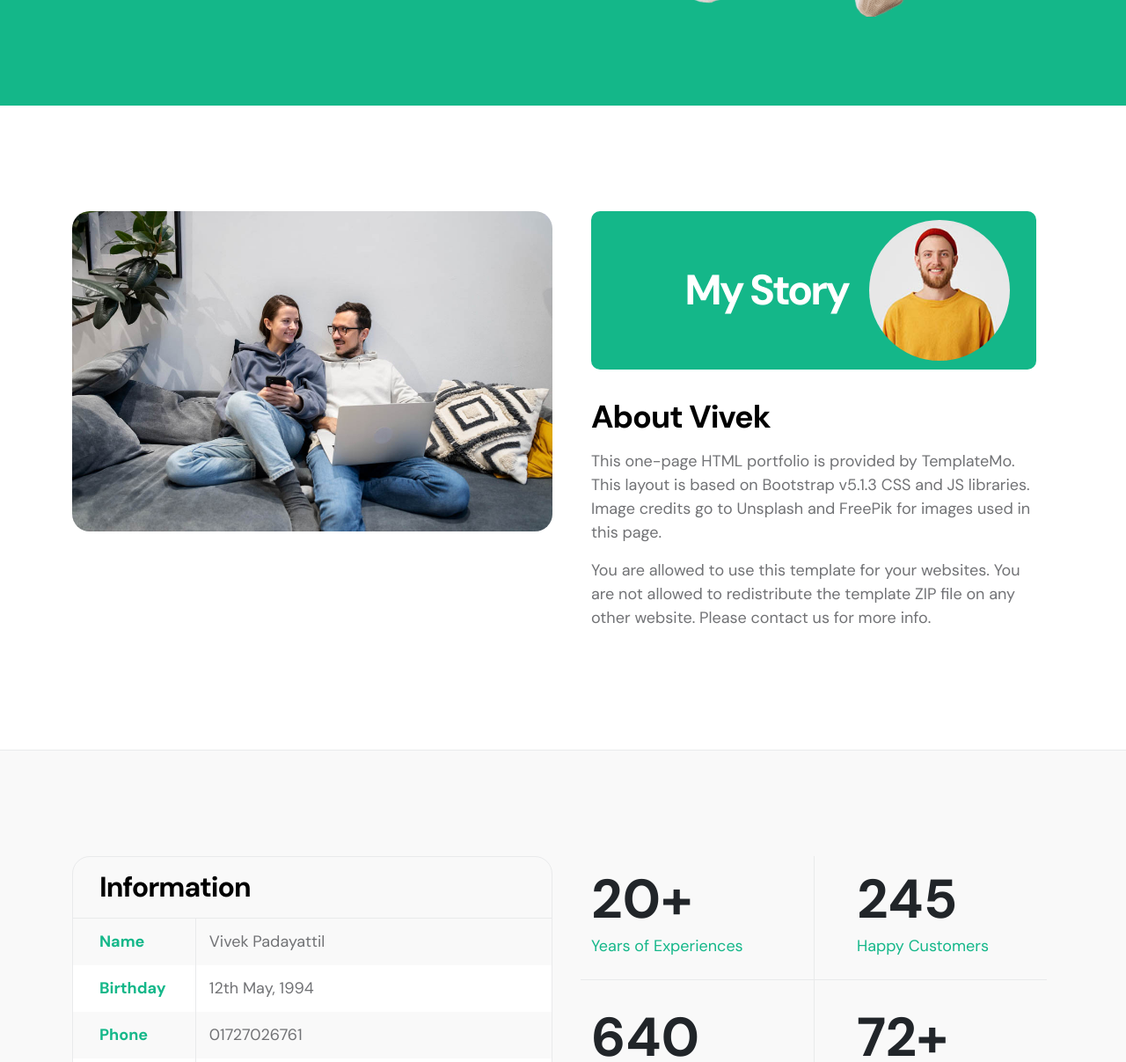
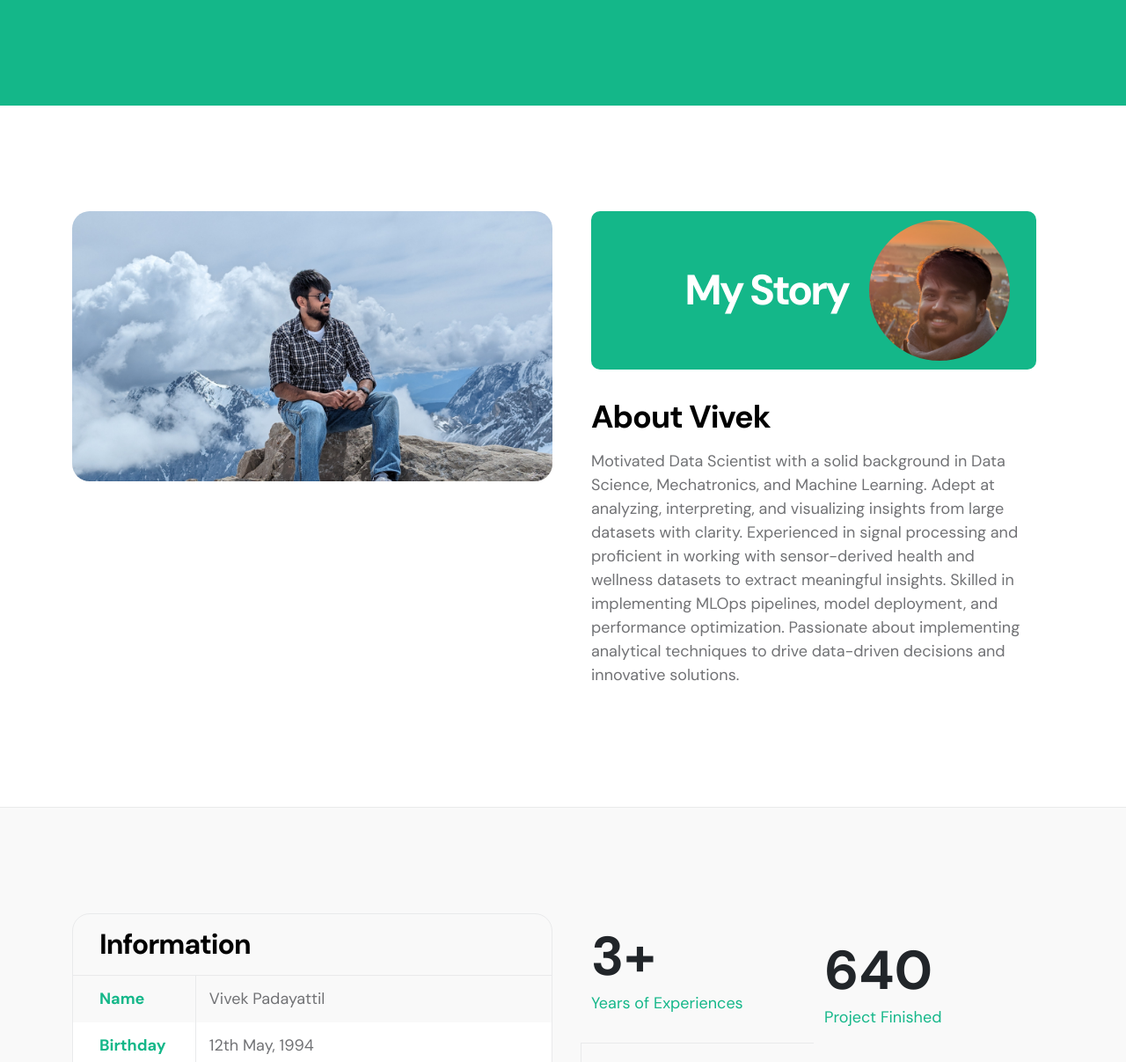
Before and after one commit to vivupadi/vivupadi.github.io, a plain HTML site: page index.html in a window 1280 px wide. Shown: the part 540-1747 px from the top of the page at 88% size. Drawn offline with Linux system fonts and the light colour scheme.

Commit message:
Some edits

```diff
--- a/index.html
+++ b/index.html
@@ -100,19 +100,19 @@ https://templatemo.com/tm-578-first-portfolio
                         <div class="col-lg-7 col-12">
                             <div class="hero-text">
                                 <div class="hero-title-wrap d-flex align-items-center mb-4">
-                                    <img src="images/happy-bearded-young-man.jpg" class="avatar-image avatar-image-large img-fluid" alt="">
+                                    <img src="images/Vivek_smile.jpg" class="avatar-image avatar-image-large img-fluid" alt="">
 
                                     <h1 class="hero-title ms-3 mb-0">Hello there!</h1>
                                 </div>
 
-                                <h2 class="mb-4">Looking for new opportunities.</h2>
+                                <h2 class="mb-4">Welcome to my Portfolio. Here one can track my progress</h2>
                                 <p class="mb-4"><a class="custom-btn btn custom-link" href="#section_2">Let's begin</a></p>
                             </div>
                         </div>
 
                         <div class="col-lg-5 col-12 position-relative">
                             <div class="hero-image-wrap"></div>
-                            <img src="images/portrait-happy-excited-man-holding-laptop-computer.png" class="hero-image img-fluid" alt="">
+                            <img src="images/Vivek_leaf.png" class="hero-image img-fluid" alt="">
                         </div>
 
                     </div>
@@ -127,7 +127,7 @@ https://templatemo.com/tm-578-first-portfolio
                     <div class="row">
 
                         <div class="col-lg-6 col-12">
-                            <img src="images/couple-working-from-home-together-sofa.jpg" class="about-image img-fluid" alt="">
+                            <img src="images/Vivek_sit.jpg" class="about-image img-fluid" alt="">
                         </div>
 
                         <div class="col-lg-6 col-12 mt-5 mt-lg-0">
@@ -136,14 +136,12 @@ https://templatemo.com/tm-578-first-portfolio
                                 <div class="section-title-wrap d-flex justify-content-end align-items-center mb-4">
                                     <h2 class="text-white me-4 mb-0">My Story</h2>
 
-                                    <img src="images/happy-bearded-young-man.jpg" class="avatar-image img-fluid" alt="">
+                                    <img src="images/Vivek_smile.jpg" class="avatar-image img-fluid" alt="">
                                 </div>
 
                                 <h3 class="pt-2 mb-3">About Vivek</h3>
 
-                                <p>This one-page HTML portfolio is provided by <a href="https://templatemo.com" target="_blank">TemplateMo</a>. This layout is based on Bootstrap v5.1.3 CSS and JS libraries. Image credits go to <a href="https://unsplash.com" target="_blank">Unsplash</a> and <a href="https://freepik.com" target="_blank">FreePik</a> for images used in this page.</p>
-
-                                <p>You are allowed to use this template for your websites. You are not allowed to redistribute the template ZIP file on any other website. Please <a href="https://templatemo.com/contact" target="_blank">contact us</a> for more info.</p>
+                                <p>Motivated Data Scientist with a solid background in Data Science, Mechatronics, and Machine Learning. Adept at analyzing, interpreting, and visualizing insights from large datasets with clarity. Experienced in signal processing and proficient in working with sensor-derived health and wellness datasets to extract meaningful insights. Skilled in implementing MLOps pipelines, model deployment, and performance optimization. Passionate about implementing analytical techniques to drive data-driven decisions and innovative solutions.</p>
                             </div>
                         </div>
 
@@ -189,15 +187,9 @@ https://templatemo.com/tm-578-first-portfolio
                             <div class="about-thumb">
                                 <div class="row">
                                     <div class="col-lg-6 col-6 featured-border-bottom py-2">
-                                        <strong class="featured-numbers">20+</strong>
+                                        <strong class="featured-numbers">3+</strong>
 
                                         <p class="featured-text">Years of Experiences</p>
-                                    </div>
-
-                                    <div class="col-lg-6 col-6 featured-border-start featured-border-bottom ps-5 py-2">
-                                        <strong class="featured-numbers">245</strong>
-
-                                        <p class="featured-text">Happy Customers</p>
                                     </div>
 
                                     <div class="col-lg-6 col-6 pt-4">
```
Also changed, not shown: images/PXL_20230715_125701769.PORTRAIT.ORIGINAL.jpg (added), images/PXL_20231203_143733962.jpg (added), images/Vivek_leaf.jpg (added), images/Vivek_sit.jpg (added), images/Vivek_smile.jpg (added), 2 other files.
